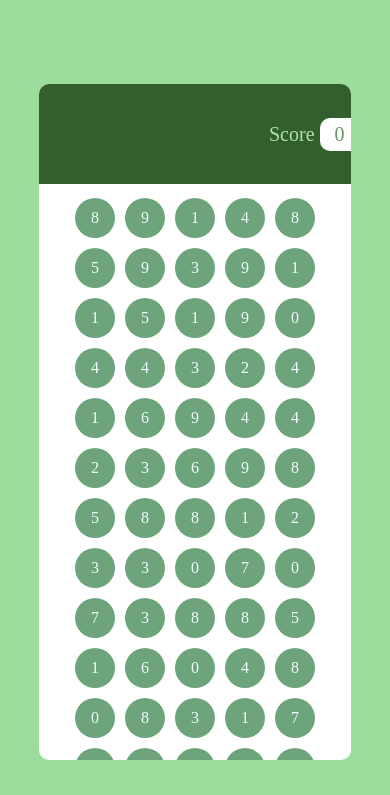
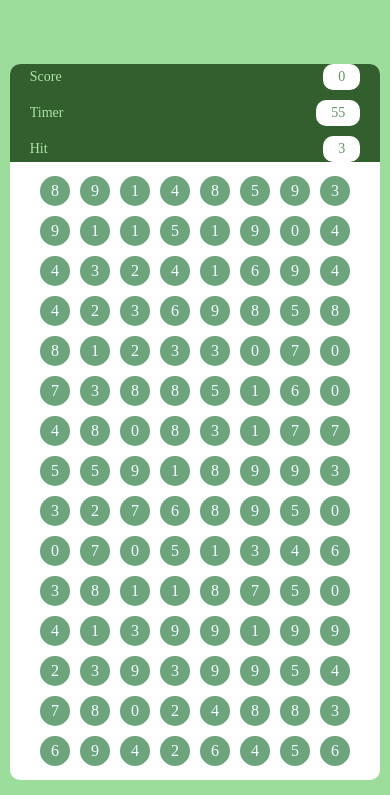
Before and after one commit to dharam011/Bubble-Game, a plain HTML site: page index.html in a window 390 px wide. Drawn offline with Linux system fonts and the light colour scheme.

Commit message:
responsive style.css

```diff
--- a/style.css
+++ b/style.css
@@ -1,60 +1,67 @@
-*{
+* {
     margin: 0;
     padding: 0;
     box-sizing: border-box;
     font-family: "Gilroy";
     color: rgb(97, 148, 97);
 }
-body,html{
+body, html {
     height: 100%;
     width: 100%;
+}
 
-}
-#main{
+#main {
     height: 100%;
     width: 100%;
     background-color: rgb(156, 221, 156);
     display: flex;
-
     justify-content: center;
     align-items: center;
 }
-#panel{
+
+#panel {
     overflow: hidden;
     height: 80%;
     width: 80%;
     background-color: #fff;
     border-radius: 10px;
 }
-#ptop{
+
+#ptop {
     display: flex;
-    padding: 0px 230px;
+    padding: 0 230px;
     align-items: center;
     justify-content: space-between;
     background-color: #335f2f;
     color: #ace3a8;
     height: 100px;
     width: 100%;
+}
 
-}
-#pbtm{
+#pbtm {
     padding: 14px;
     gap: 10px;
     width: 100%;
-    height: calc(100%-100px);
+    height: calc(100% - 100px);
     display: flex;
     justify-content: center;
     align-items: center;
+    flex-wrap: wrap;
+}
 
-flex-wrap: wrap;
 
-}
-#pbtm h1{
+#pbtm h1 {
     color: black;
 }
 
-.bubble{
+#pbtm h2 {
+    color: rgb(86, 216, 118);
+    background-color: #000000;
+    padding: 5px 10px;
+    border-radius: 20px;
+}
 
+.bubble {
     background-color: rgb(109, 164, 124);
     height: 40px;
     width: 40px;
@@ -63,32 +70,74 @@ flex-wrap: wrap;
     align-items: center;
     justify-content: center;
     color: azure;
+}
 
-
-
-}
 .bubble:hover {
     cursor: pointer;
     background-color: #235e2d;
     color: white;
 }
 
-.elem{
-
+.elem {
     display: flex;
-
     align-items: center;
     gap: 5px;
+}
 
-}
-.elem .box{
-    font-size:20px ;
+.elem .box {
+    font-size: 20px;
     background-color: #fff;
     padding: 5px 15px;
     border-radius: 10px;
 }
-.elem h1{
+
+.elem h1 {
     font-size: 20px;
     font-weight: 500;
     color: #ace3a8;
 }
+
+/* Media Queries for smaller screens */
+@media (max-width: 768px) {
+    #panel {
+        width: 90%;
+        height: 80%;
+    }
+
+    #ptop {
+        padding: 0 50px;
+    }
+
+    .elem .box, .elem h1 {
+        font-size: 16px;
+    }
+}
+
+@media (max-width: 480px) {
+    #panel {
+        width: 95%;
+        height: auto;
+    }
+
+    #ptop {
+        padding: 0 20px;
+        flex-direction: column;
+        height: auto;
+        justify-content: center;
+        gap: 10px;
+    }
+
+    .elem {
+        width: 100%;
+        justify-content: space-between;
+    }
+
+    .elem .box, .elem h1 {
+        font-size: 14px;
+    }
+
+    .bubble {
+        height: 30px;
+        width: 30px;
+    }
+}
```
